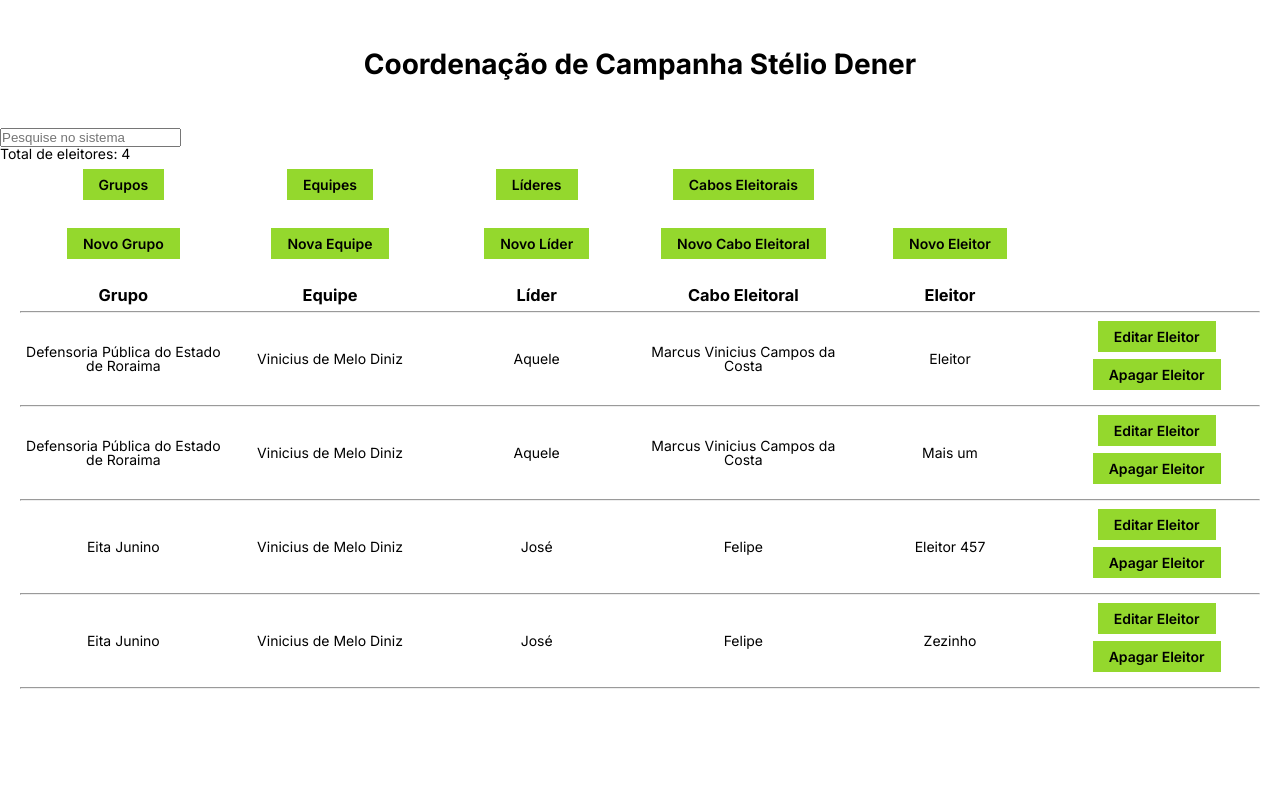
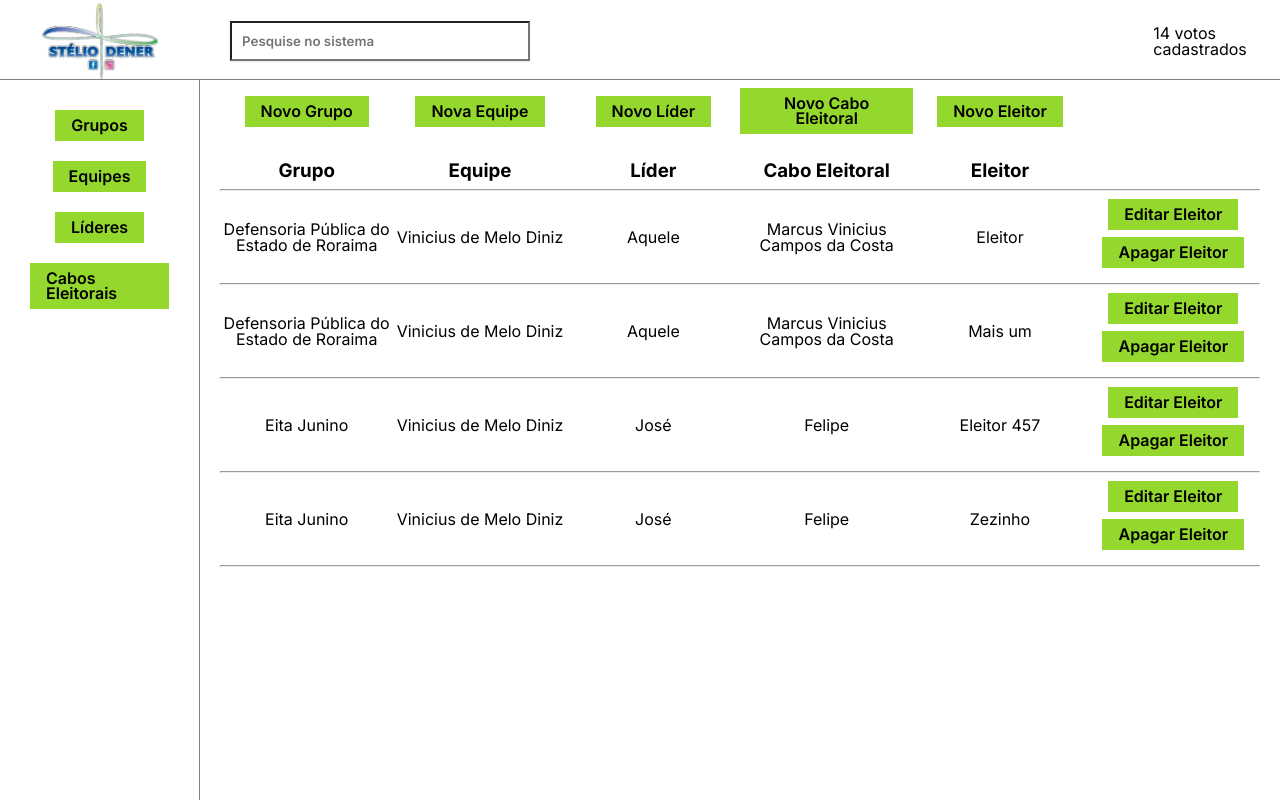
Before and after one commit to projetosGiovanni/crm_votos, a Django app: page / in a window 1280 px wide. Run offline with Django 4.2, Linux system fonts and the light colour scheme; data comes from the database, SQL or seed files in the repository.

Commit message:
Alterações de layout

```diff
--- /dev/null
+++ b/base/context_processors.py
@@ -0,0 +1,6 @@
+from .models import Pessoa
+
+
+def nav_processor(request):
+    quantidade_votos = Pessoa.objects.all().count()
+    return {'quantidade_votos': quantidade_votos}
--- a/base/templates/base/home.html
+++ b/base/templates/base/home.html
@@ -1,32 +1,7 @@
 {% extends 'main.html' %}
 
 {% block content %}
-    <form action="{% url 'home' %}" method="get">
-        <input type="text" name="q" placeholder="Pesquise no sistema" />
-    </form>
-    <div>
-        Total de eleitores: {{quantidade_votos}}
-    </div>
     <section class="tabela-votos">
-        <div class="linha-tabela-votos">
-            <div>
-                <a href="{% url 'grupos' %}" class="btn">Grupos</a>
-            </div>
-            <div>
-                <a href="{% url 'equipes' %}" class="btn">Equipes</a>
-            </div>
-            <div>
-                <a href="{% url 'líderes' %}" class="btn">Líderes</a>
-            </div>
-            <div>
-                <a href="{% url 'cabos' %}" class="btn">Cabos Eleitorais</a>
-            </div>
-            <div>
-            </div>
-            <div>
-
-            </div>
-        </div>
         <div class="linha-tabela-votos">
             <div>
                 <a href="{% url 'cadastrar-grupo' %}" class="btn">Novo Grupo</a>
@@ -44,7 +19,6 @@
                 <a href="{% url 'cadastrar-eleitor' %}" class="btn">Novo Eleitor</a>
             </div>
             <div>
-
             </div>
         </div>
 
--- a/base/views.py
+++ b/base/views.py
@@ -79,9 +79,6 @@ def zipColaborador(colaboradores, superior_nome):
 
 
 def home(request):
-    todos_votos = Voto.objects.all()
-    quantidade_votos = todos_votos.count()
-
     q = request.GET.get('q') if request.GET.get('q') != None else ''
     votos = Voto.objects.filter(
         Q(eleitor__nome__icontains=q) |
@@ -92,7 +89,7 @@ def home(request):
     )
     print(votos)
 
-    context = {'votos': votos, 'quantidade_votos': quantidade_votos}
+    context = {'votos': votos}
     return render(request, 'base/home.html', context)
 
 
--- a/crm_votos/settings.py
+++ b/crm_votos/settings.py
@@ -67,6 +67,7 @@ TEMPLATES = [
                 'django.template.context_processors.request',
                 'django.contrib.auth.context_processors.auth',
                 'django.contrib.messages.context_processors.messages',
+                'base.context_processors.nav_processor',
             ],
         },
     },
--- /dev/null
+++ b/static/styles/general.css
@@ -0,0 +1,201 @@
+/*
+--- 01 TYPOGRAPHY SYSTEM
+
+- Font sizes (px)
+10 / 12 / 14 / 16 / 18 / 20 / 24 / 30 / 36 / 44 / 52 / 62 / 74 / 86 / 98
+
+- Font weights
+Default: 400
+Medium: 500
+Semi-bold: 600
+Bold: 700
+
+- Line heights
+Default: 1
+Small: 1.05
+Medium: 1.2
+Paragraph default: 1.6
+
+- Letter spacing
+-0.5px
+0.75px
+
+--- 02 COLORS
+
+- Primary: Azul #0d4181
+- Primary: Verde #0a9837
+- Tints:
+#fdf2e9
+#fae5d3
+#eb984e
+
+- Shades:
+#cf711f
+#45260a
+
+
+- Accents:
+- Greys
+Cinzazinho: #fafafa
+
+--- 05 SHADOWS
+
+0 2.4rem 4.8rem rgba(0, 0, 0, 0.075);
+
+--- 06 BORDER-RADIUS
+
+Default: 9px
+Medium: 11px
+
+--- 07 WHITESPACE
+
+- Spacing system (px)
+2 / 4 / 8 / 12 / 16 / 24 / 32 / 48 / 64 / 80 / 96 / 128
+*/
+@import url("https://fonts.googleapis.com/css2?family=Inter:wght@400;500;600;700&display=swap");
+
+* {
+  padding: 0;
+  margin: 0;
+  box-sizing: border-box;
+}
+
+html {
+  /* font-size: 10px; */
+  /* 10px / 16px = 0.625 = 62.5% */
+  /* Percentage of user's browser font-size setting */
+  font-size: 62.5%;
+}
+
+body {
+  font-family: "Inter", sans-serif;
+  line-height: 1;
+  font-weight: 400;
+  /* color: #555; */
+  display: grid;
+  grid-template-columns: 200px 1fr;
+  grid-template-rows: 80px 1fr;
+
+  height: 100vh;
+}
+
+/**************************/
+/* GENERAL REUSABLE COMPONENTS */
+/**************************/
+
+.container {
+  /* 1140px */
+  max-width: 120rem;
+  padding: 0 3.2rem;
+  margin: 0 auto;
+}
+
+.grid {
+  display: grid;
+  column-gap: 6.4rem;
+  row-gap: 9.6rem;
+}
+
+.grid:not(:last-child) {
+  margin-bottom: 9.6rem;
+}
+
+.grid--2-cols {
+  grid-template-columns: repeat(2, 1fr);
+}
+
+.grid--3-cols {
+  grid-template-columns: repeat(3, 1fr);
+}
+
+.grid--4-cols {
+  grid-template-columns: repeat(4, 1fr);
+}
+
+.grid--5-cols {
+  grid-template-columns: repeat(5, 1fr);
+}
+
+.grid--center-v {
+  align-items: center;
+}
+
+.heading-primary,
+.heading-secondary,
+.heading-tertiary {
+  font-weight: 700;
+  color: #333;
+  letter-spacing: -0.5px;
+}
+
+.heading-primary {
+  font-size: 5.2rem;
+  line-height: 1.05;
+  margin-bottom: 3.2rem;
+}
+
+.heading-secondary {
+  font-size: 4.4rem;
+  line-height: 1.2;
+  margin-bottom: 9.6rem;
+}
+
+.heading-tertiary {
+  font-size: 3rem;
+  line-height: 1.2;
+  margin-bottom: 3.2rem;
+}
+
+.subheading {
+  display: block;
+  font-size: 1.6rem;
+  font-weight: 500;
+  color: #cf711f;
+  text-transform: uppercase;
+  margin-bottom: 1.6rem;
+  letter-spacing: 0.75px;
+}
+
+.btn:link,
+.btn:visited {
+  display: inline-block;
+  text-decoration: none;
+
+  font-weight: 600;
+  line-height: 1.5rem;
+  padding: 0.8rem 1.6rem;
+  /* border-radius: 10px; */
+  border: 0;
+  color: inherit;
+
+  border: none;
+  cursor: pointer;
+  font-family: inherit;
+
+  transition: all 0.3s;
+  background-color: #94d82d;
+
+  margin-bottom: 20px;
+}
+
+.btn:hover,
+.btn:active {
+  background-color: #85c229;
+}
+
+/* HELPER/SETTINGS CLASSES */
+.margin-right-sm {
+  margin-right: 1.6rem !important;
+}
+
+.margin-bottom-md {
+  margin-bottom: 4.8rem !important;
+}
+
+.center-text {
+  text-align: center;
+}
+
+strong {
+  font-weight: 500;
+}
--- a/static/styles/style.css
+++ b/static/styles/style.css
@@ -1,34 +1,62 @@
 /**************************/
-/* GENERAL CSS */
+/* NAVBAR */
 /**************************/
-@import url("https://fonts.googleapis.com/css2?family=Inter:wght@400;500;600;700&display=swap");
 
-* {
-  padding: 0;
-  margin: 0;
-  box-sizing: border-box;
+nav {
+  grid-column: 1 / -1;
+  font-size: 1.6rem;
+  padding-right: 50px;
+  border-bottom: 1px solid gray;
 }
 
-html {
-  font-size: 62.5%;
+.nav-items {
+  display: grid;
+  grid-template-columns: 200px 1fr 60px;
+  justify-items: center;
+  align-items: center;
 }
 
-body {
-  font-family: "Inter", sans-serif;
-  line-height: 1;
-  font-weight: 400;
-  font-size: 1.4rem;
+.search-bar {
+  margin-left: 30px;
+  display: inline-block;
+  width: 300px;
+  height: 40px;
+  justify-self: start;
+}
+
+.search-bar input {
+  width: 100%;
+  /* margin: 1rem auto 0 auto; */
+  padding: 1rem;
+  font-family: inherit;
+  font-weight: 600;
+  /* background-color: red; */
+  /* border-radius: 9px; */
+  box-shadow: 0 1px 2px rgba(0, 0, 0, 0.1);
+}
+
+.logo-img {
+  height: 80px;
 }
 
 /**************************/
-/* CSS */
+/* MENU */
 /**************************/
-.header {
-  text-align: center;
-  margin: 50px;
+menu {
+  font-size: 1.6rem;
+  display: flex;
+  flex-direction: column;
+  align-items: center;
+  padding: 30px;
+  /* justify-content: center; */
+  border-right: 1px solid gray;
 }
 
+/**************************/
+/* TABELA DE VOTOS */
+/**************************/
 .tabela-votos {
+  font-size: 1.6rem;
   margin: 0 20px;
   text-align: center;
 }
--- a/templates/main.html
+++ b/templates/main.html
@@ -5,12 +5,14 @@
   <meta charset="UTF-8">
   <meta http-equiv="X-UA-Compatible" content="IE=edge">
   <meta name="viewport" content="width=device-width, initial-scale=1.0">
+  <link rel="stylesheet" href="{% static 'styles/general.css' %}" />
   <link rel="stylesheet" href="{% static 'styles/style.css' %}" />
   <title>Stélio Dener</title>
 </head>
 <body>
 
   {% include 'navbar.html' %}
+  {% include 'menu.html' %}
   {% block content %}
 
   {% endblock  %}
--- /dev/null
+++ b/templates/menu.html
@@ -0,0 +1,16 @@
+<menu>
+
+    <div>
+      <a href="{% url 'grupos' %}" class="btn">Grupos</a>
+    </div>
+    <div>
+      <a href="{% url 'equipes' %}" class="btn">Equipes</a>
+    </div>
+    <div>
+      <a href="{% url 'líderes' %}" class="btn">Líderes</a>
+    </div>
+    <div>
+      <a href="{% url 'cabos' %}" class="btn">Cabos Eleitorais</a>
+    </div>
+
+</menu>
--- a/templates/navbar.html
+++ b/templates/navbar.html
@@ -1,6 +1,10 @@
-<header class="header">
-  <div>
-    <a href="{% url 'home' %}" class="nav-link"><h1> Coordenação de Campanha Stélio Dener </h1></a>
-</div>
-
-</header>
+{% load static %}
+<nav>
+  <div class='nav-items'>
+      <a href="{% url 'home' %}"><img src="{% static 'images/logo.png' %}" class="logo-img" alt="logo"></a>
+      <form action="{% url 'home' %}" method="get" class='search-bar'>
+        <input type="text" name="q" placeholder="Pesquise no sistema" />
+      </form>
+      <div>{{quantidade_votos}} votos cadastrados</div>
+  </div>
+</nav>
```
Also changed, not shown: other parts of static/styles/style.css (+0 -49 lines), static/images/logo.png (added).
